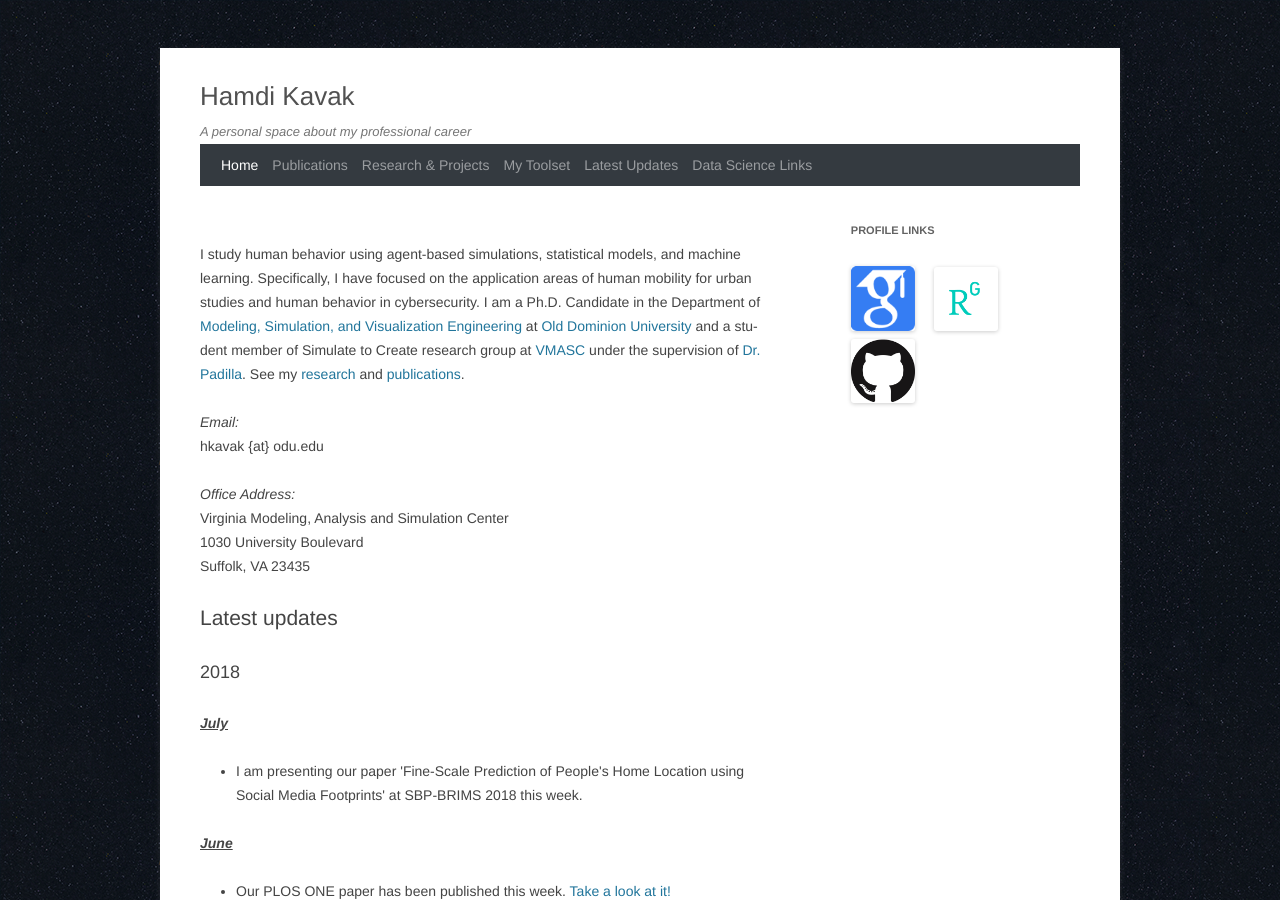
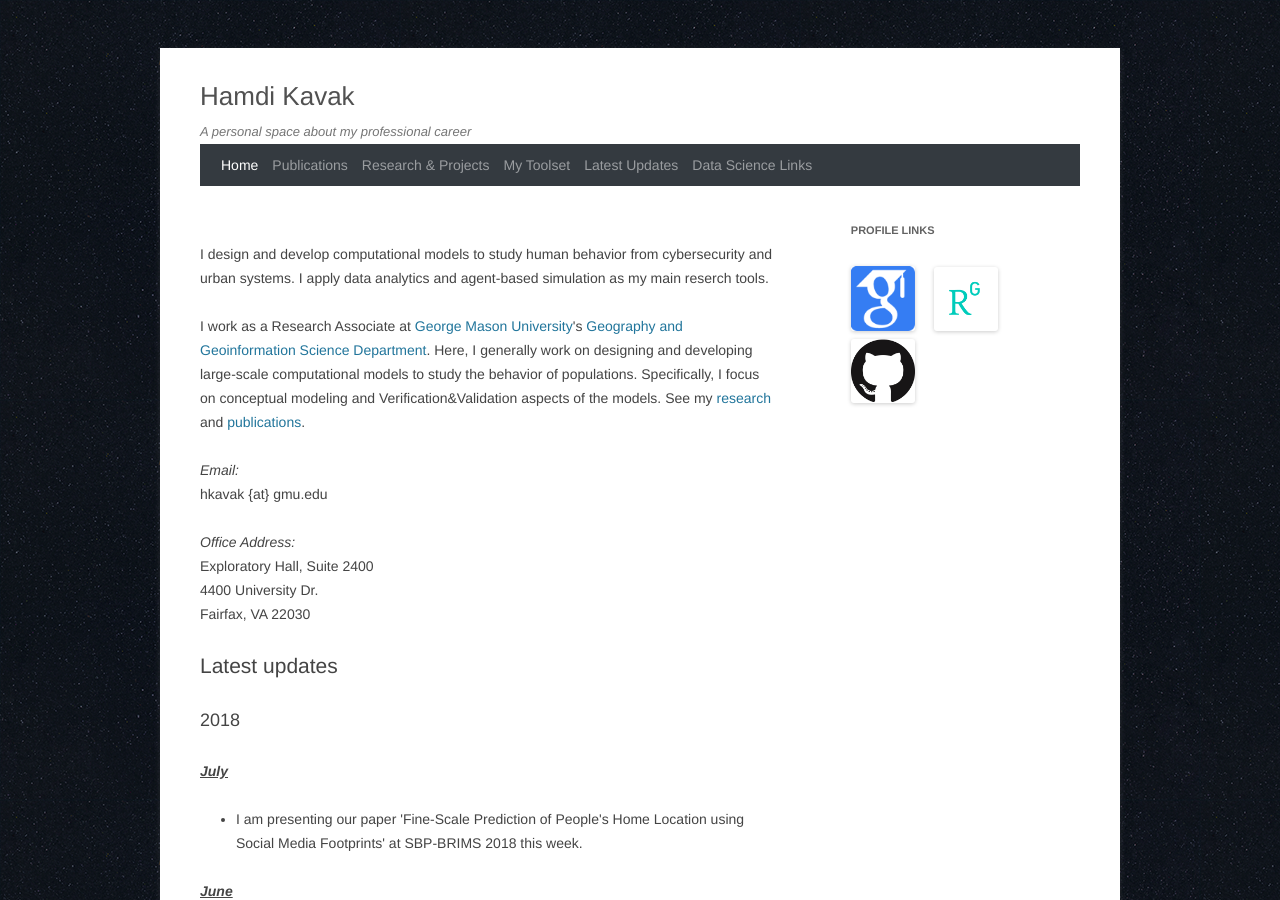
Before and after one commit to hamdikavak/hamdikavak.github.io, a Jekyll site: the page built from index.html, in a window 1280 px wide and 900 px high. Built offline with Jekyll 4.4.1, drawn with Linux system fonts in a browser that asks for light colours; nearby versions of some CDN libraries.

Commit message:
Homepage update

```diff
--- a/index.html
+++ b/index.html
@@ -5,21 +5,25 @@ title: Hamdi Kavak's Home Page
 description: Hamdi Kavak is a Ph.D. candidate working on human behavior and cybersecurity using agent-based simulations, statistical models, and machine learning.
 current_page_home: active
 ---
-
 <p>
-  I study human behavior using agent-based simulations, statistical models, and machine learning. Specifically, I have focused on the application areas of human mobility for urban studies and human behavior in cybersecurity.
-  I am a Ph.D. Candidate in the Department of <a title="MSVE Department Home Page" href="http://odu.edu/msve" target="_blank">Modeling, Simulation, and Visualization Engineering</a> at <a title="Old Dominion University" href="http://odu.edu" target="_blank">Old Dominion University</a> and a student member of Simulate to Create research group at <a href="http://www.vmasc.odu.edu">VMASC</a> under the supervision of <a title="Jose J. Padilla" href="http://www.odu.edu/vmasc/research/simulation-environments.html">Dr. Padilla</a>.
-  See my <a title="Research &amp; Projects" href="http://www.hamdikavak.com/research-and-projects/">research</a> and <a title="Publications" href="http://www.hamdikavak.com/publications/">publications</a>.
+	I design and develop computational models to study human behavior from cybersecurity and urban systems. I apply data analytics and agent-based simulation as my main reserch tools.
 </p>
 <p>
-  <em>Email:<br />
-</em>hkavak {at} odu.edu</p>
-<p><em>Office Address:</em><br />
-Virginia Modeling, Analysis and Simulation Center<br />
-1030 University Boulevard<br />
-Suffolk, VA 23435</p>
+	I work as a Research Associate at <a href="http://www.gmu.edu">George Mason University</a>'s <a href="https://cos.gmu.edu/ggs/">Geography and Geoinformation Science Department</a>.
+	Here, I generally work on designing and developing large-scale computational models to study the behavior of populations. Specifically, I focus on conceptual modeling and Verification&amp;Validation aspects of the models.
+	See my <a title="Research &amp; Projects" href="http://www.hamdikavak.com/research-and-projects/">research</a> and <a title="Publications" href="http://www.hamdikavak.com/publications/">publications</a>.
+</p>
+<p>
+  <em>Email:</em><br />
+  hkavak {at} gmu.edu
+</p>
+<p>
+  <em>Office Address:</em><br />
+  Exploratory Hall, Suite 2400<br />
+  4400 University Dr.<br />
+  Fairfax, VA 22030</p>
 
-<h1>Latest updates </h1>
+<h1>Latest updates</h1>
 <div id="divUpdatesSummary">
 {% include updates.html %}
 </div>
```
